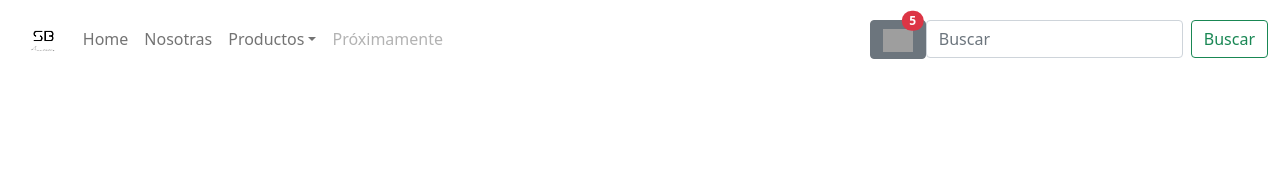
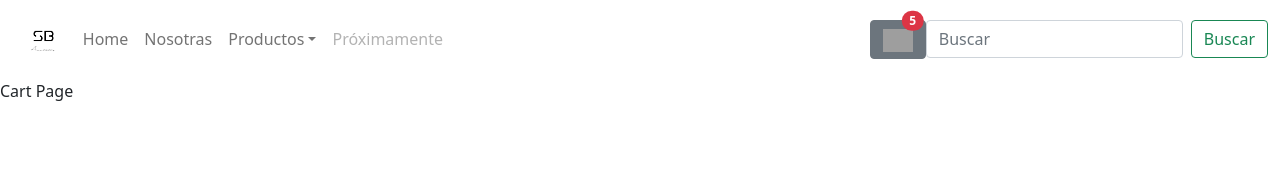
Before and after one commit to nicolasbrest/React-SBArq, a React (Create React App) app: page /cart in a window 1280 px wide. Shown: the top 169 px of the page. Built offline with nearby package versions, Linux system fonts and the light colour scheme; grey boxes are pictures that could not be loaded.

Commit message:
cartview

```diff
--- a/src/App.js
+++ b/src/App.js
@@ -8,19 +8,20 @@ import CartContext from './components/Cart/CartContext';
 function App() {
   return (
     <>
-
       <BrowserRouter>
       <NavBar />
+      <CartContext>
             <Routes>
               <Route index element={<ItemListContainer/>} />
               <Route path='/productos' element={<ItemListContainer id={[]}/>} />
               <Route path='/category/:name' element={<ItemListContainer/>} />
               <Route path='/item/:id' element={<ItemDetailContainer/>} />
-          <Route path='item/:id/cart' element={<p>Cart Page</p>}/>
+              <Route path='/cart' element={<p>Cart Page</p>}/>
             </Routes>
+      </CartContext>
       </BrowserRouter>
     </>
-  );
+  )
 }
 
 export default App;
--- a/src/components/Cart/CartContext.jsx
+++ b/src/components/Cart/CartContext.jsx
@@ -1,8 +1,34 @@
-import { createContext } from "react";
+import { createContext, useState } from "react";
 export const CContext = createContext();
 
-const CartContext = ({children}) => {
-    return <CContext.Provider>{children}</CContext.Provider>;
+const CartContext = ( {children} ) => {
+    const [itemCarrito, setItemCarrito] = useState([]);
+
+    const addItem = ( product, cantidad ) => {
+        const nuevoItem = isInCart (product);
+        if (nuevoItem){
+
+            cantidad = cantidad + nuevoItem.cantidad;
+
+            setItemCarrito( itemCarrito.splice ( itemCarrito.findIndex ( (element) => element.product.id === product.id ) , 1)
+            );
+        }
+        setItemCarrito ([...itemCarrito, { product, cantidad }]);
+    };
+
+    const isInCart = (product) =>{
+        return itemCarrito.find((element) => element.product === product);
+    };
+
+    const clear = () => {
+        setItemCarrito([])
+    };
+
+    const removeItemClear = (itemId) => {
+        setItemCarrito(itemCarrito.filter ((element) => element.product.id != itemId));
+    };
+
+    return <CContext.Provider value={{ itemCarrito, addItem }}>{children}</CContext.Provider>;
 };
 
 
--- a/src/components/CartWidget.jsx
+++ b/src/components/CartWidget.jsx
@@ -1,16 +1,18 @@
 import Stack from 'react-bootstrap/Stack';
+import { Link } from 'react-router-dom';
 
 const CartWidget = () => {
     const amount = 2;
 
     return (
         <>
-            <button type="button" className="btn btn-secondary position-relative">
+            <Link to="/cart"><button type="button" className="btn btn-secondary position-relative">
             <img style={{ width: 30}} src="https://cdn-icons-png.flaticon.com/512/107/107831.png" alt="" />
                 <span className="position-absolute top-0 start-75 translate-middle badge rounded-pill bg-danger">5
                 <span className="visually-hidden">productos cargados</span>
                 </span>
             </button>
+            </Link>
         </>
     );
 }
--- a/src/components/ItemDetail.jsx
+++ b/src/components/ItemDetail.jsx
@@ -1,22 +1,22 @@
-import React from 'react';
-import { useState } from 'react';
+import React, { useState, useContext } from 'react';
 import ItemCount from './ItemCount';
 import CardGroup from 'react-bootstrap/CardGroup';
 import Card from 'react-bootstrap/Card';
 import { Link, useNavigate } from 'react-router-dom';
+import { CContext } from './Cart/CartContext';
 
-
-const ItemDetail = ( {product} ) => {
+const ItemDetail = ( { product } ) => {
+    /*const navigate = useNavigate();*/
+    /*navigate("/cart");*/
     const [amount, setAmount] = useState (0);
     const [count, setCount] = useState (0);
-        console.log(product);
     const {title, price, image, stock} = product;
-    const navigate = useNavigate();
+    const { addItem } = useContext(CContext);
+
     const onAdd = (cantidad) => {
-        setAmount(cantidad);
-        /*navigate("/cart");*/
+        addItem(product, cantidad);
     };
-    console.log(amount);
+    console.log(addItem);
 
     return (
         <CardGroup>
@@ -28,7 +28,7 @@ const ItemDetail = ( {product} ) => {
                     </Card.Body>
                 <div>
                 {(amount) === 0 ? <ItemCount stock={stock} initial={0} onAdd={onAdd} count={count} setCount={setCount}/> : <h3> añadiste {amount} al carrito</h3>}
-                <Link to="cart/"><button className='variant-success size-lg'> Buy now! </button></Link>
+                <Link to="cart/"><button className='variant-success size-lg'> Ir al carrito </button></Link>
                 </div>
 
             </Card>
--- a/src/components/ItemList.jsx
+++ b/src/components/ItemList.jsx
@@ -3,7 +3,7 @@ import Item from './Item';
 
 
 function ItemList( {product} ){
-    console.log ("render item list", product.items)
+    console.log ("render item list", product)
     return (
     <>
         {product.map(thisproduct => {
--- a/src/components/ItemListContainer.jsx
+++ b/src/components/ItemListContainer.jsx
@@ -7,7 +7,7 @@ function getProducts(){
 
     return new Promise ((resolve, reject) => {
         setTimeout( () => {
-            resolve (productD);
+            resolve (productD)
         }, 2000 );
     });
 }
--- a/src/data/product.js
+++ b/src/data/product.js
@@ -1,4 +1,3 @@
-
 const product = [
 {
     "id": 1,
```
Lines whose indentation alone changed are shown as unchanged.
